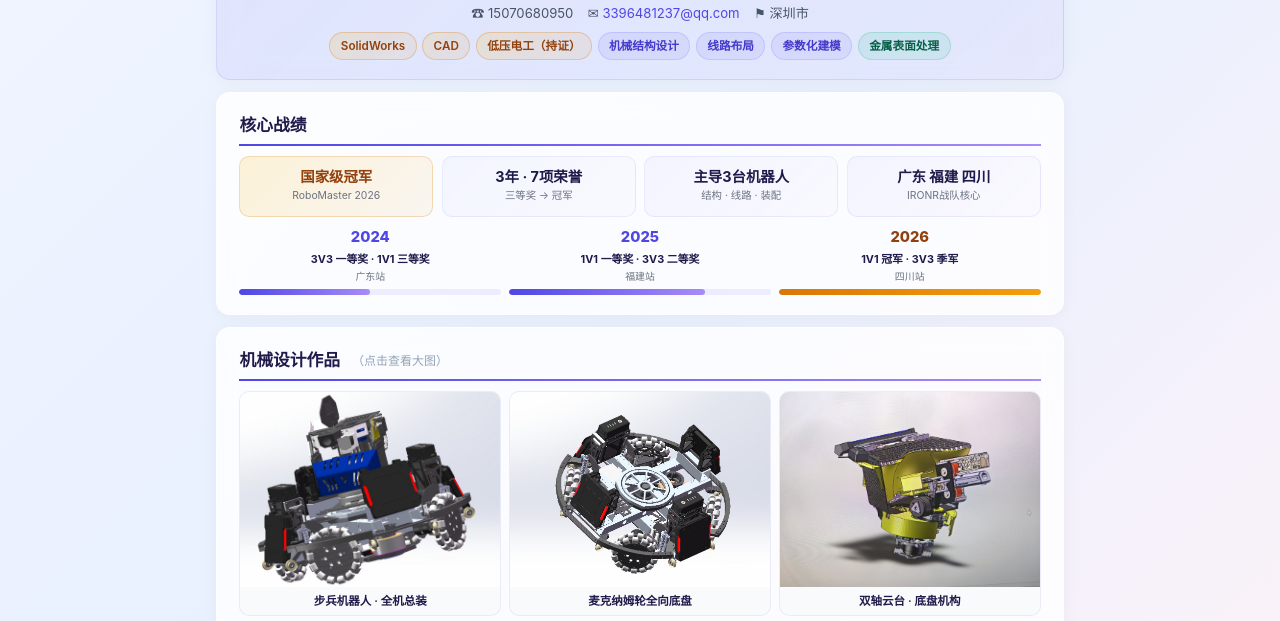
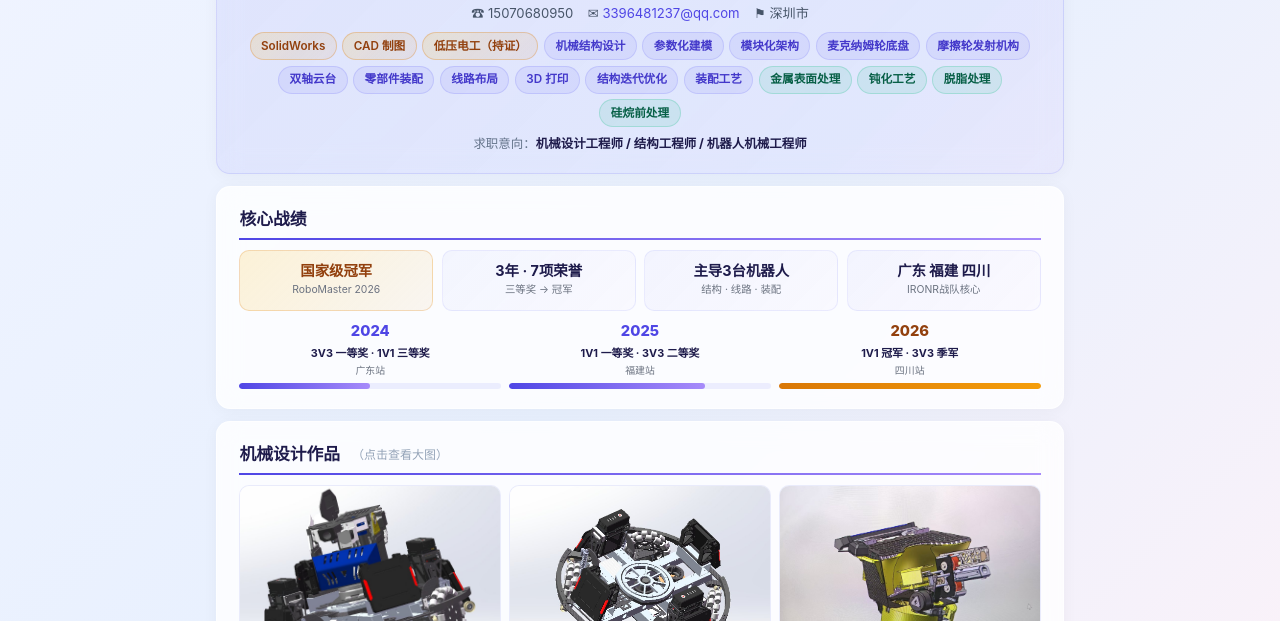
Before and after one commit to zhaobo0914/zhaobo0914.github.io, a plain HTML site: page index.html in a window 1280 px wide. Shown: the part 171-792 px from the top of the page. Drawn offline with Linux system fonts and the light colour scheme.

Commit message:
恢复完整技能标签（18项），头部底部补充求职意向

```diff
--- a/index.html
+++ b/index.html
@@ -172,13 +172,25 @@ body{font-family:'Microsoft YaHei','PingFang SC',-apple-system,sans-serif;color:
     </div>
     <div class="tags">
       <span class="tag tag-gold">SolidWorks</span>
-      <span class="tag tag-gold">CAD</span>
+      <span class="tag tag-gold">CAD 制图</span>
       <span class="tag tag-gold">低压电工（持证）</span>
       <span class="tag tag-blue">机械结构设计</span>
+      <span class="tag tag-blue">参数化建模</span>
+      <span class="tag tag-blue">模块化架构</span>
+      <span class="tag tag-blue">麦克纳姆轮底盘</span>
+      <span class="tag tag-blue">摩擦轮发射机构</span>
+      <span class="tag tag-blue">双轴云台</span>
+      <span class="tag tag-blue">零部件装配</span>
       <span class="tag tag-blue">线路布局</span>
-      <span class="tag tag-blue">参数化建模</span>
+      <span class="tag tag-blue">3D 打印</span>
+      <span class="tag tag-blue">结构迭代优化</span>
+      <span class="tag tag-blue">装配工艺</span>
       <span class="tag tag-green">金属表面处理</span>
+      <span class="tag tag-green">钝化工艺</span>
+      <span class="tag tag-green">脱脂处理</span>
+      <span class="tag tag-green">硅烷前处理</span>
     </div>
+    <div style="font-size:.78rem;color:#64748b;margin-top:.45rem">求职意向：<strong style="color:#1e1b4b">机械设计工程师 / 结构工程师 / 机器人机械工程师</strong></div>
   </div>
 
   <!-- 战绩 = 数据 + 成长进度条，一个卡片说完 -->
```
